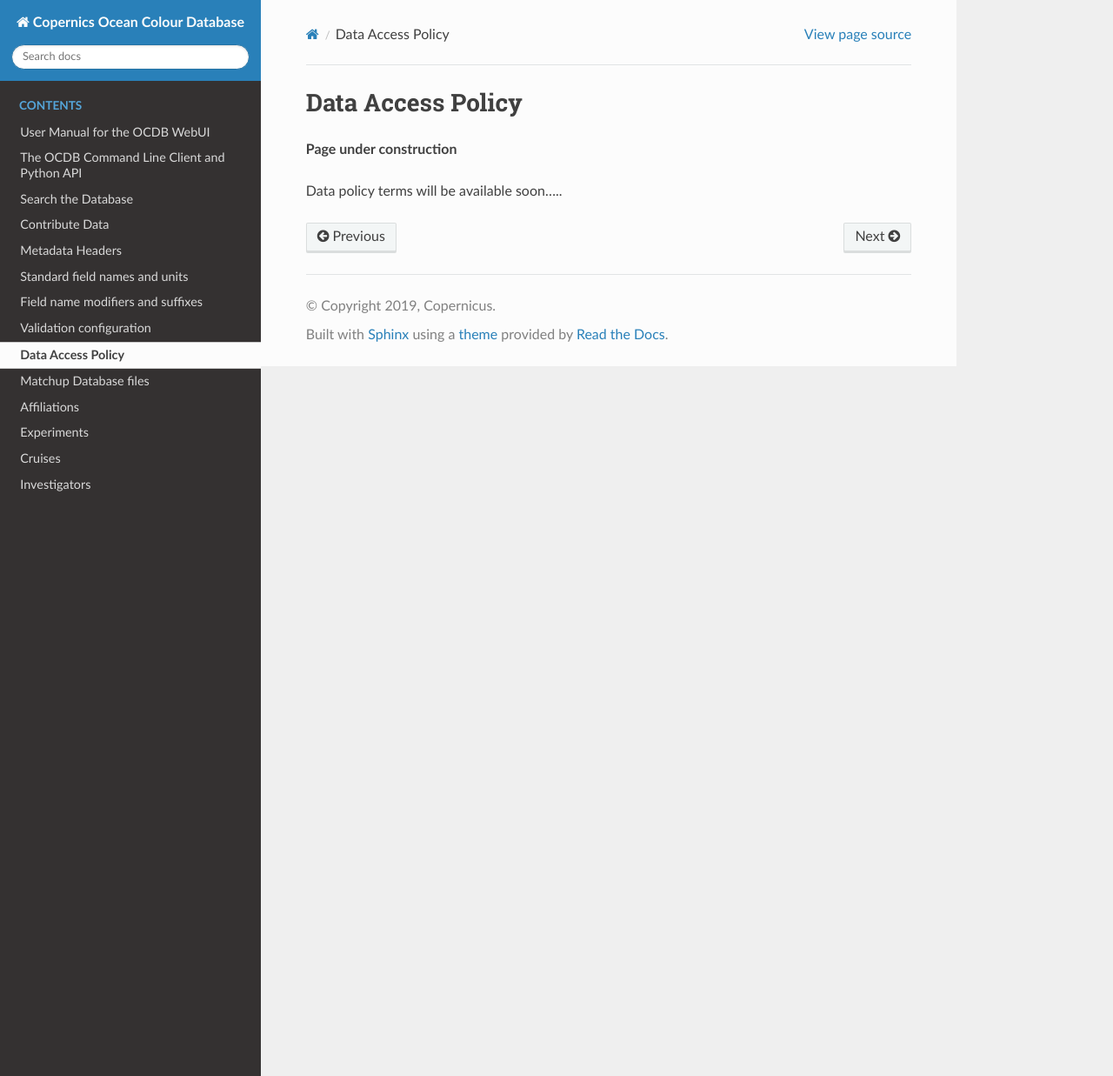
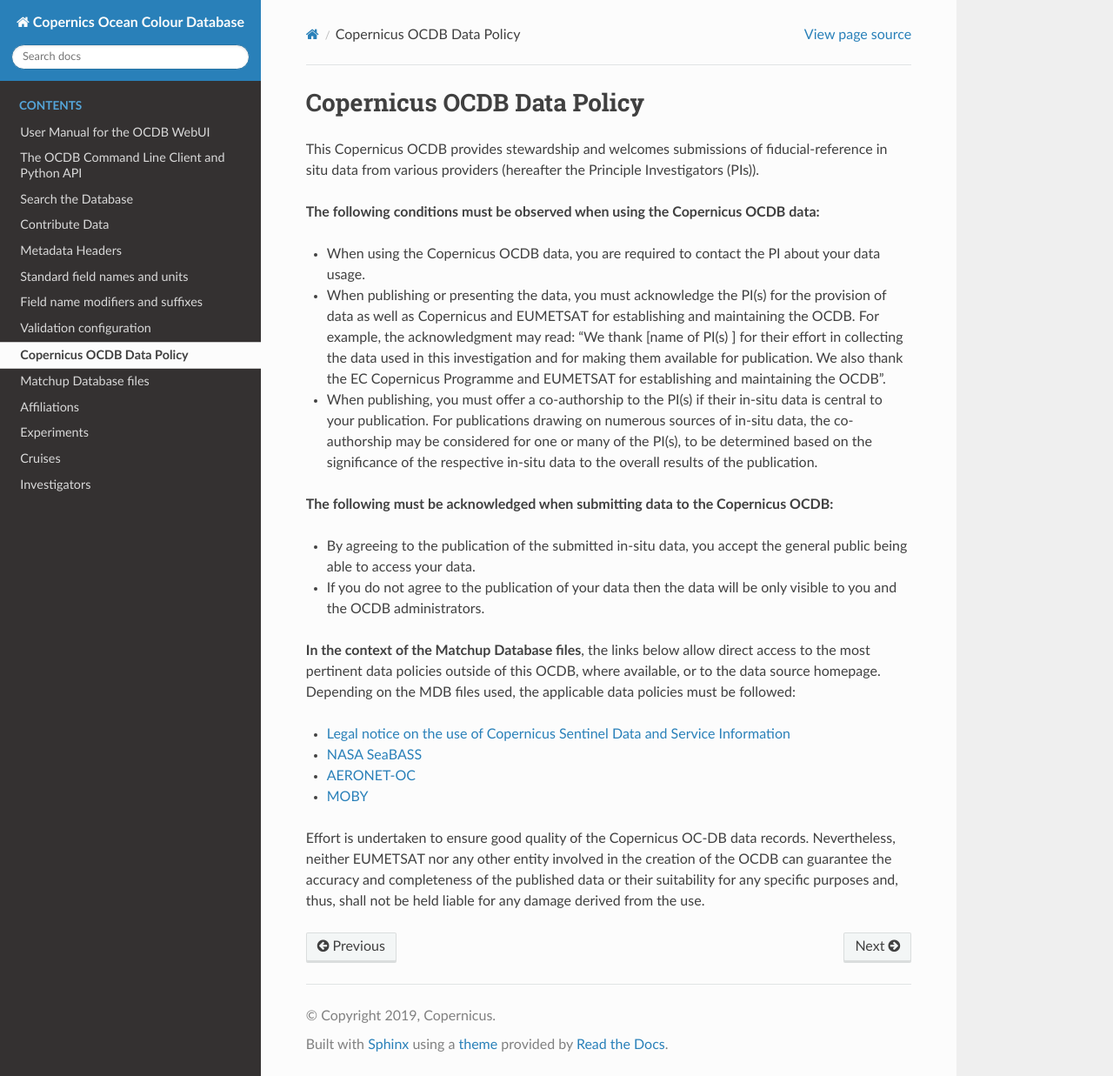
Before and after one commit to javierconcha/ocdb-docs, a Sphinx documentation site: the page built from docs/source/ocdb-data-access-policy.md, in a window 1280 px wide and 1237 px high. Shown: the whole window at 87% size. Built offline with Sphinx 7.4.7 and the Read the Docs theme 2.0.0, drawn with Linux system fonts in a browser that asks for light colours.

Commit message:
Update ocdb-data-access-policy.md

```diff
--- a/docs/source/ocdb-data-access-policy.md
+++ b/docs/source/ocdb-data-access-policy.md
@@ -1,5 +1,23 @@
-# Data Access Policy
+# Copernicus OCDB Data Policy
 
-__Page under construction__
+This Copernicus OCDB provides stewardship and welcomes submissions of fiducial-reference in situ data from various providers (hereafter the Principle Investigators (PIs)).
 
-Data policy terms will be available soon.....
+__The following conditions must be observed when using the Copernicus OCDB data:__
+- When using the Copernicus OCDB data, you are required to contact the PI about your data usage.
+- When publishing or presenting the data, you must acknowledge the PI(s) for the provision of data as well as Copernicus and EUMETSAT for establishing and maintaining the OCDB. For example, the acknowledgment may read: “We thank [name of PI(s) ] for their effort in collecting the data used in this investigation and for making them available for publication. We also thank the EC Copernicus Programme and EUMETSAT for establishing and maintaining the OCDB”.
+- When publishing, you must offer a co-authorship to the PI(s) if their in-situ data is central to your publication. For publications drawing on numerous sources of in-situ data, the co-authorship may be considered for one or many of the PI(s), to be determined based on the significance of the respective in-situ data to the overall results of the publication.
+
+
+__The following must be acknowledged when submitting data to the Copernicus OCDB:__
+-	By agreeing to the publication of the submitted in-situ data, you accept the general public being able to access your data.
+-	If you do not agree to the publication of your data then the data will be only visible to you and the OCDB administrators.
+
+
+__In the context of the Matchup Database files__, the links below allow direct access to the most pertinent data policies outside of this OCDB, where available, or to the data source homepage. Depending on the MDB files used, the applicable data policies must be followed:
+
+-	[Legal notice on the use of Copernicus Sentinel Data and Service Information](https://sentinels.copernicus.eu/documents/247904/690755/Sentinel_Data_Legal_Notice)
+-	[NASA SeaBASS](https://seabass.gsfc.nasa.gov/wiki/Access_Policy)
+-	[AERONET-OC](https://aeronet.gsfc.nasa.gov/cgi-bin/draw_map_display_seaprism_v3)
+-	[MOBY](https://www.mlml.calstate.edu/moby/)
+
+Effort is undertaken to ensure good quality of the Copernicus OC-DB data records. Nevertheless, neither EUMETSAT nor any other entity involved in the creation of the OCDB can guarantee the accuracy and completeness of the published data or their suitability for any specific purposes and, thus, shall not be held liable for any damage derived from the use.
```
